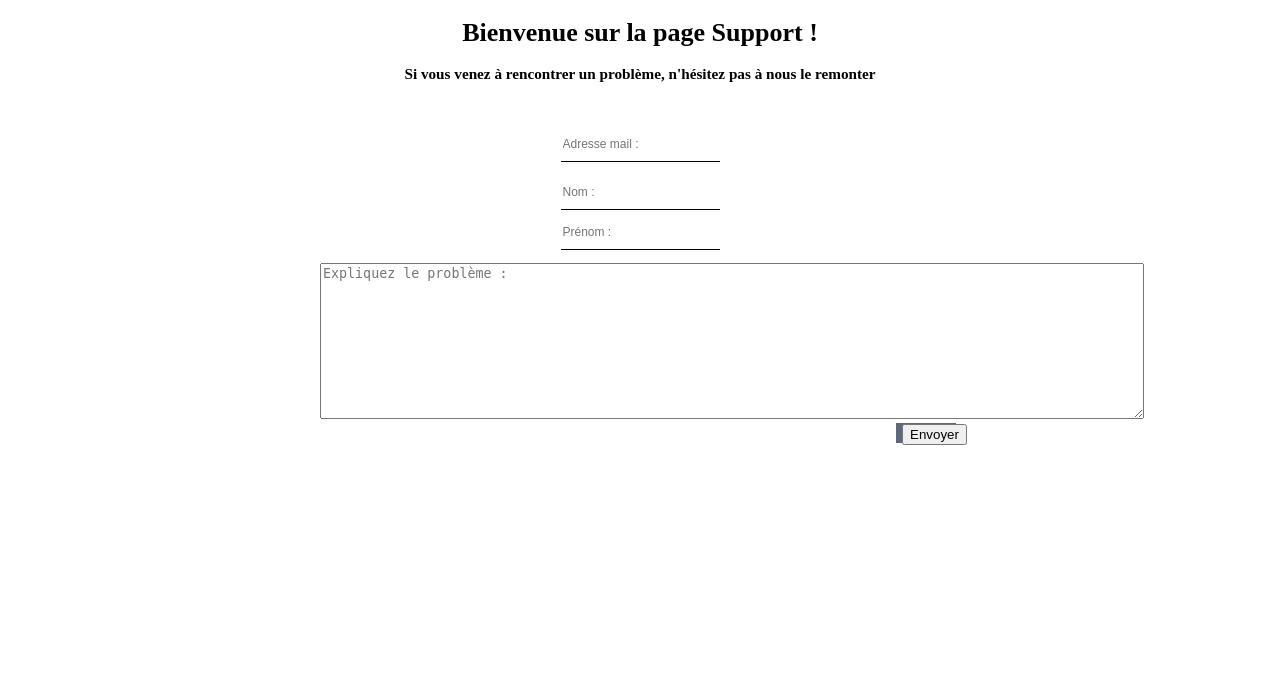
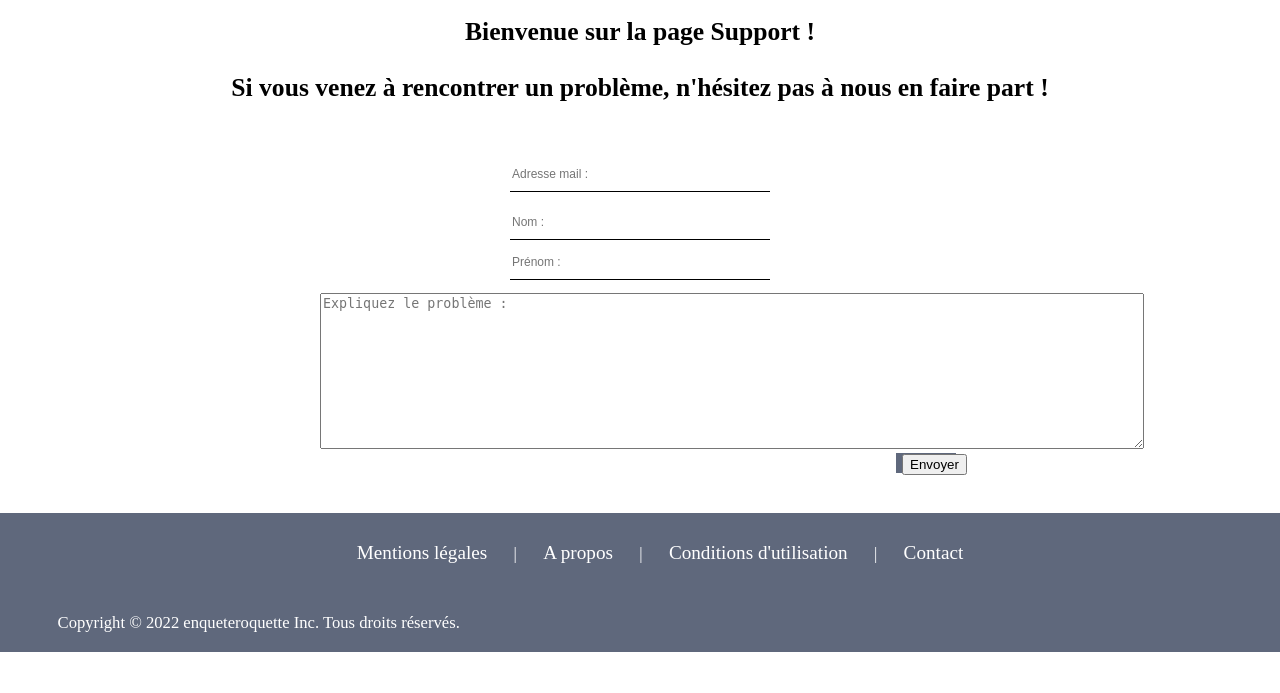
Before and after one commit to Souhaila84/SeriousGame, a PHP site: page /pages/Support.html in a window 1280 px wide. Shown: the part 53-746 px from the top of the page. After the commit the page ends 705 px from the top, so only its background shows below. Run offline with PHP 8.4, Linux system fonts and the light colour scheme; data that the repository does not hold is empty.

Commit message:
Updated support title

```diff
--- a/css/Support.css
+++ b/css/Support.css
@@ -23,12 +23,12 @@ input[type="text"]{
     background: transparent;
     outline: none;
     height: 4vh;
-    width: 20vw%;
+    width: 20vw;
 }
 
 #zone{
     margin-left: 25%;
-
+    margin-right: 25%;
 }
 
 .wrapper{
@@ -36,6 +36,7 @@ input[type="text"]{
 }
 
 .title{
+    font-size: 2vw;
     text-align: center;
 }
 
--- a/pages/Support.html
+++ b/pages/Support.html
@@ -29,7 +29,7 @@
            </ul>
        </nav>
         <h1 class="title"><strong>Bienvenue sur la page Support !</strong></h1>
-        <h3 class="title">Si vous venez à rencontrer un problème, n'hésitez pas à nous le remonter</h3>
+        <h3 class="title">Si vous venez à rencontrer un problème, n'hésitez pas à nous en faire part !</h3>
         <form action="mailto:the1884murder@gmail.com" method="post" enctype="text/plain" >
             <br>
                 <p><input type="text" name="adresse mail" placeholder="Adresse mail :"></p>
@@ -42,24 +42,6 @@
                 </button>
 
             </form>
-        </br>
-
-        </br>
-        </br>
-        </br>
-        </br>
-        </br>
-        </br>
-        </br>
-        </br>
-        </br>
-        </br>
-        </br>
-        </br>
-        </br>
-        </br>
-        </br>
-        </br>
           <div id="footer">
             <ul>
               <li><a id="legal_terms" href="/pages/legalMentions.html">Mentions légales</a></li>
```
